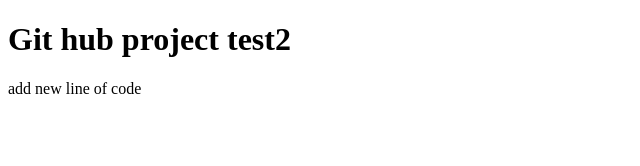
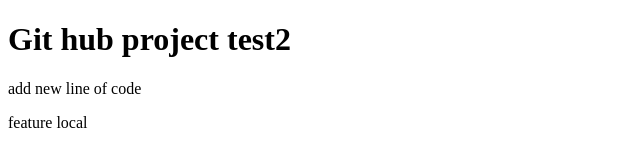
Before and after one commit to laravelmaurya/test2, a plain HTML site: page index.html in a window 1280 px wide. Shown: the full height of the page, 0-640 px from the left. Drawn offline with Linux system fonts and the light colour scheme.

Commit message:
add feature  line file local

```diff
--- a/index.html
+++ b/index.html
@@ -9,5 +9,6 @@
 <body>
     <h1>Git hub project test2</h1>
     <p> add new line of code</p>
+    <p>feature local</p>
 </body>
 </html>
```
